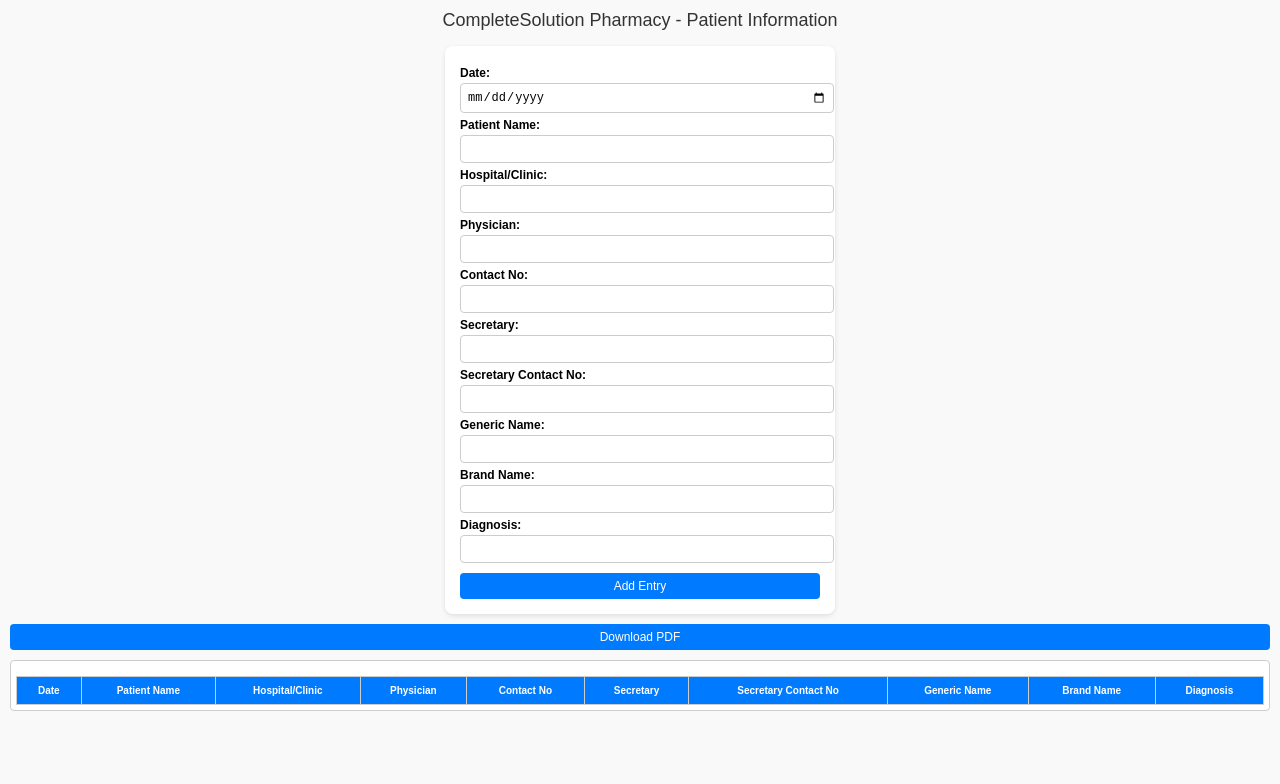
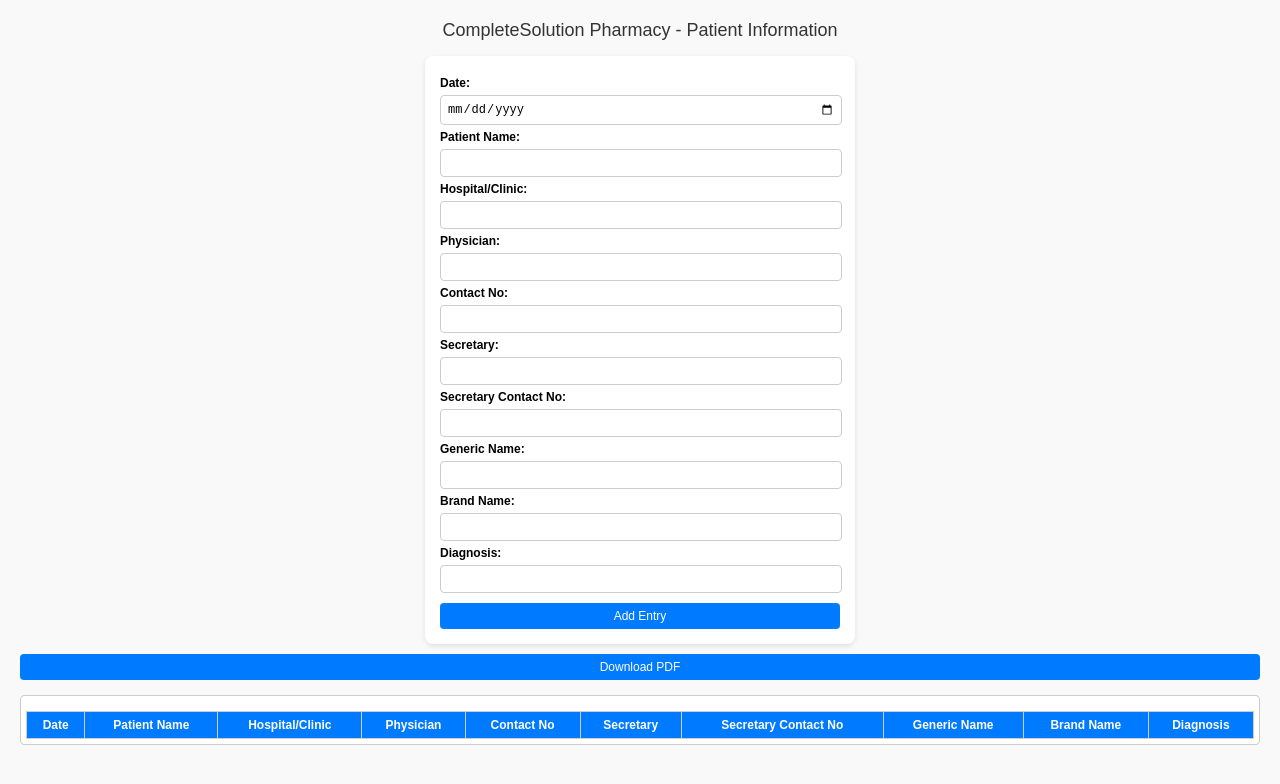
Before and after one commit to yuzithzu/completesolutioninformation, a plain HTML site: page index.html in a window 1280 px wide. Drawn offline with nearby package versions, Linux system fonts and the light colour scheme.

Commit message:
Update index.html

```diff
--- a/index.html
+++ b/index.html
@@ -4,20 +4,22 @@
     <meta charset="UTF-8">
     <meta name="viewport" content="width=device-width, initial-scale=1.0">
     <title>CompleteSolution Pharmacy - Patient Information</title>
-    <style>body {
+    <style>
+body {
     font-family: Arial, sans-serif;
     margin: 0; /* Remove default margin */
-    padding: 10px; /* Add padding to body */
+    padding: 20px; /* Padding around the body for breathing space */
     background-color: #f9f9f9;
 }
 
 form {
     background-color: #fff;
-    padding: 15px; /* Smaller padding for the form */
+    padding: 15px; /* Padding for the form */
     border-radius: 8px;
     box-shadow: 0 2px 5px rgba(0, 0, 0, 0.1);
     margin: 0 auto; /* Centered with auto margins */
-    max-width: 360px; /* Maximum width of the form */
+    max-width: 400px; /* Maximum width of the form */
+    width: 100%; /* Full width on smaller screens */
 }
 
 label {
@@ -28,16 +30,16 @@ label {
 }
 
 input {
-    width: 100%; /* Full width */
+    width: calc(100% - 12px); /* Full width minus padding for borders */
     padding: 6px; /* Reduced padding for smaller inputs */
-    margin-top: 3px; /* Smaller margin */
+    margin-top: 5px; /* Smaller margin */
     border: 1px solid #ccc;
     border-radius: 4px;
     font-size: 12px; /* Smaller font size */
 }
 
 button, .pdf-btn {
-    margin-top: 10px; /* Keep some space above */
+    margin-top: 10px; /* Space above the button */
     padding: 6px; /* Smaller padding */
     background-color: #007BFF;
     color: white;
@@ -54,7 +56,7 @@ button:hover, .pdf-btn:hover {
 }
 
 #output {
-    margin-top: 10px; /* Smaller margin */
+    margin-top: 15px; /* Smaller margin */
     border: 1px solid #ccc;
     padding: 5px; /* Smaller padding */
     border-radius: 4px;
@@ -71,9 +73,9 @@ table {
 
 th, td {
     border: 1px solid #ccc;
-    padding: 8px; /* Reduced padding for table cells */
+    padding: 6px; /* Reduced padding for table cells */
     text-align: left;
-    font-size: 10px; /* Smaller font size for table */
+    font-size: 12px; /* Smaller font size for table */
 }
 
 th {
@@ -88,7 +90,7 @@ td {
 
 #headerTitle {
     text-align: center;
-    font-size: 18px; /* Smaller title size */
+    font-size: 18px; /* Title size */
     margin-bottom: 15px; /* Adjusted margin */
     color: #333;
 }
@@ -102,7 +104,6 @@ td {
 /* Media Queries for Extra Responsiveness */
 @media (max-width: 600px) {
     form {
-        padding: 10px; /* Less padding on small screens */
         max-width: 90%; /* Ensure it doesn't exceed screen width */
     }
 }
```
